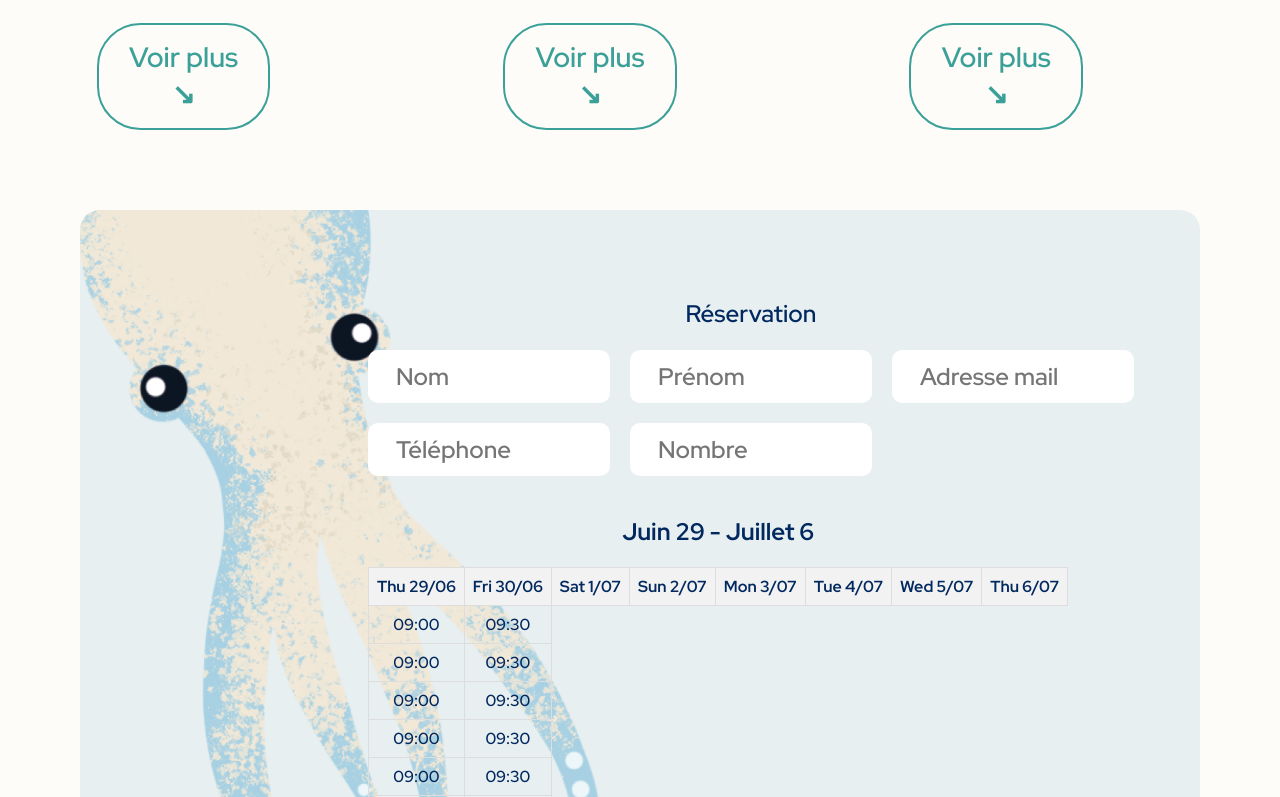
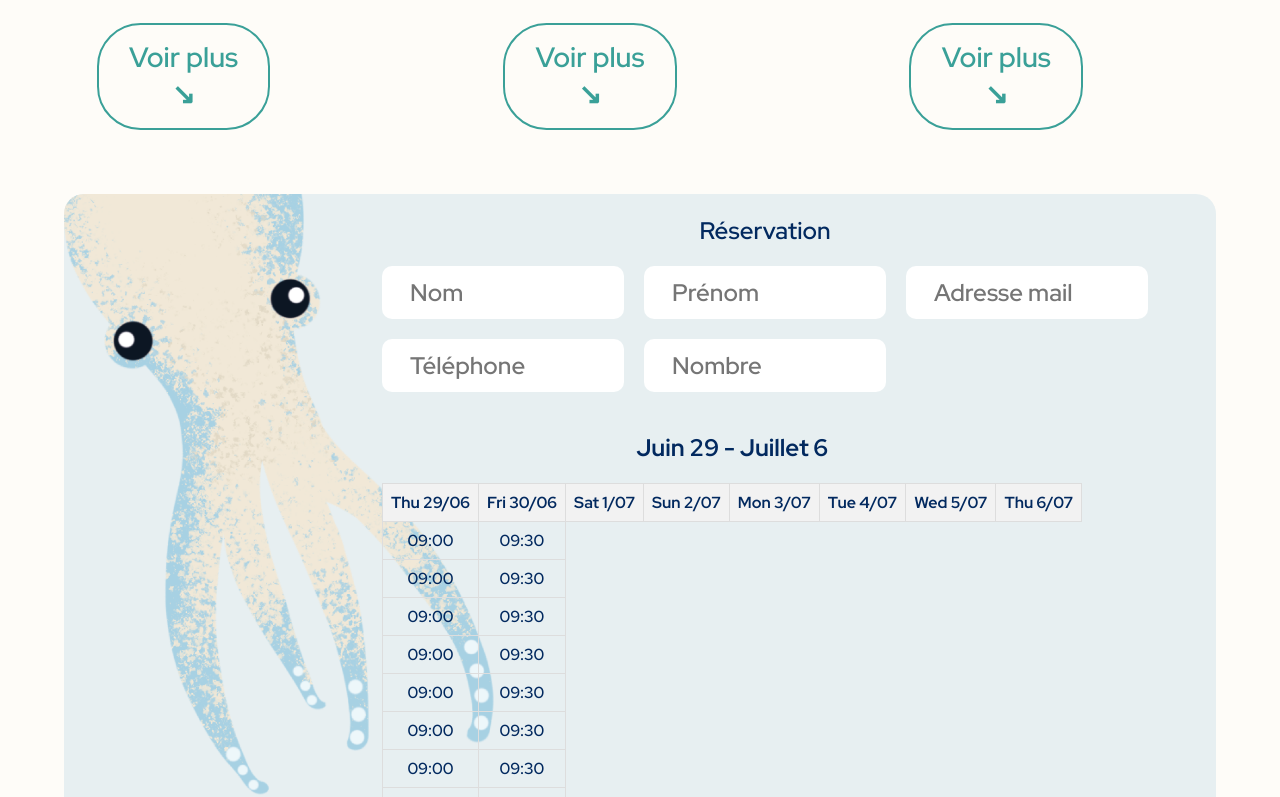
Before and after one commit to jo15122002/illuminez_votre_curiosite_site, a Nuxt app: page / in a window 1280 px wide. Shown: the part 3083-3880 px from the top of the page. Built offline with nearby package versions, Linux system fonts and the light colour scheme.

Commit message:
fix taille bookingSection

```diff
--- a/app.vue
+++ b/app.vue
@@ -55,7 +55,7 @@
       <DiscoverCard/>
     </div>
 
-    <section class="full-screen-section">
+    <section>
       <BookingSection ></BookingSection>
     </section>
 
@@ -115,7 +115,7 @@ export default {
 
 
 .full-screen-section {
-  display: flex;
+    display: flex;
     justify-content: center;
     align-items: center;
     height: 100vh;
```
